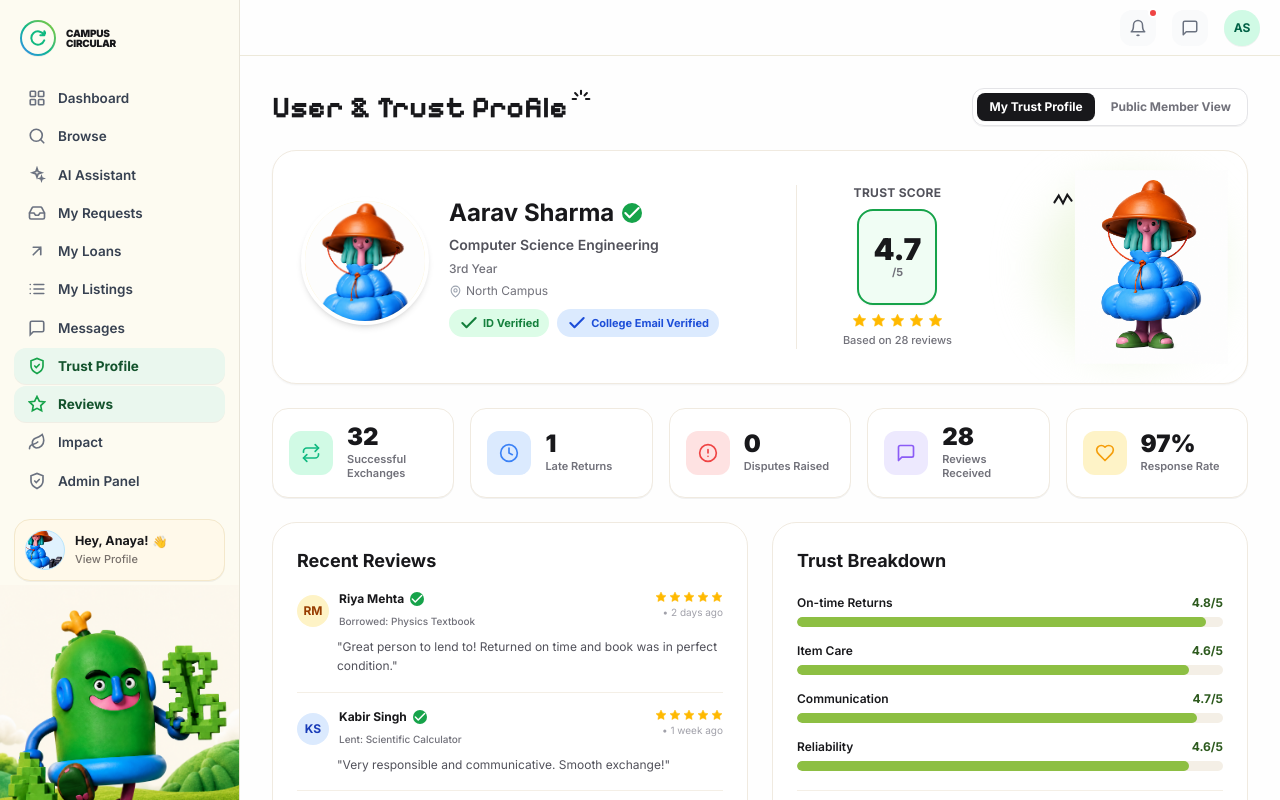
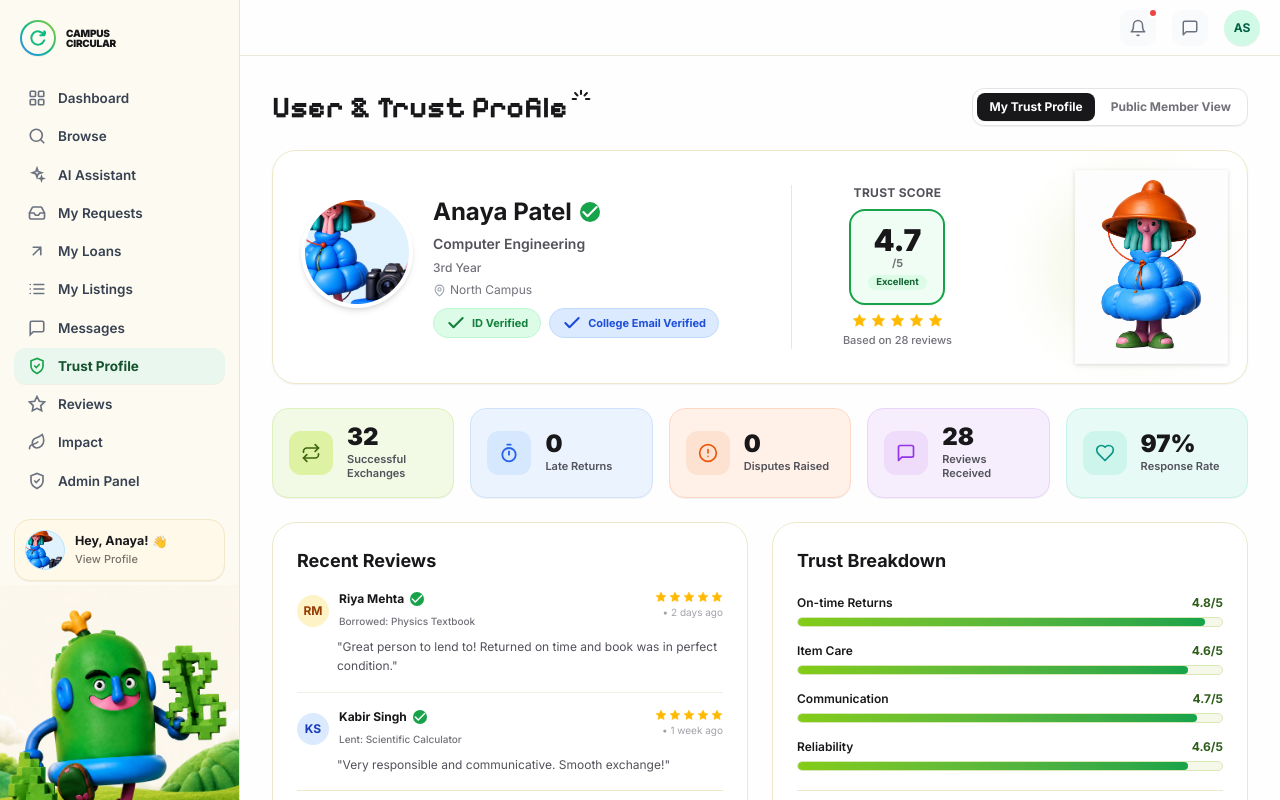
Before and after one commit to SC136/Web_Fusion_2.0, a Next.js app: page /profile in a window 1280 px wide. Built offline with nearby package versions, Linux system fonts and the light colour scheme.

Commit message:
Fix sidebar route active selection and polish Trust Profile UI to match dashboard design theme

```diff
--- a/app/components/dashboard/Sidebar.tsx
+++ b/app/components/dashboard/Sidebar.tsx
@@ -15,7 +15,7 @@ const navItems = [
   { label: "My Listings", icon: "list", href: "/dashboard" },
   { label: "Messages", icon: "message", href: "/dashboard" },
   { label: "Trust Profile", icon: "shield-check", href: "/profile" },
-  { label: "Reviews", icon: "star", href: "/profile" },
+  { label: "Reviews", icon: "star", href: "/profile#reviews" },
   { label: "Impact", icon: "leaf", href: "/dashboard" },
   { label: "Admin Panel", icon: "shield", href: "/dashboard" },
 ];
@@ -122,10 +122,13 @@ export default function Sidebar() {
       {/* ─── 2. Navigation Links ────────────────────────────── */}
       <nav className="flex-1 px-3.5 py-1 space-y-0.5 overflow-y-auto">
         {navItems.map((item) => {
-          const isActive =
-            item.href === "/dashboard"
-              ? (pathname === "/dashboard" || pathname === "/") && item.label === "Dashboard"
-              : pathname === item.href && (item.label === "Trust Profile" ? pathname === "/profile" : true);
+          // Precise single item active matching:
+          let isActive = false;
+          if (item.label === "Dashboard") {
+            isActive = pathname === "/dashboard" || pathname === "/";
+          } else if (item.label === "Trust Profile") {
+            isActive = pathname === "/profile";
+          }
 
           return (
             <Link
--- a/app/data/mockData.ts
+++ b/app/data/mockData.ts
@@ -202,9 +202,9 @@ export const popularSearches = [
 ];
 
 export const profileUser = {
-  name: "Aarav Sharma",
-  initials: "AS",
-  department: "Computer Science Engineering",
+  name: "Anaya Patel",
+  initials: "AP",
+  department: "Computer Engineering",
   year: "3rd Year",
   location: "North Campus",
   verifiedId: true,
@@ -212,11 +212,11 @@ export const profileUser = {
   trustScore: 4.7,
   reviewsCount: 28,
   metrics: [
-    { label: "Successful Exchanges", value: "32", icon: "repeat", color: "#10B981", bgColor: "#D1FAE5" },
-    { label: "Late Returns", value: "1", icon: "clock", color: "#3B82F6", bgColor: "#DBEAFE" },
-    { label: "Disputes Raised", value: "0", icon: "alert-circle", color: "#EF4444", bgColor: "#FEE2E2" },
-    { label: "Reviews Received", value: "28", icon: "message", color: "#8B5CF6", bgColor: "#EDE9FE" },
-    { label: "Response Rate", value: "97%", icon: "heart", color: "#F59E0B", bgColor: "#FEF3C7" },
+    { label: "Successful Exchanges", value: "32", icon: "repeat", color: "#3F6212", bgColor: "#DEF2A3", cardBg: "#F2F9E5", cardBorder: "#DEF0BC" },
+    { label: "Late Returns", value: "0", icon: "timer", color: "#2563EB", bgColor: "#D6E8FE", cardBg: "#EBF3FE", cardBorder: "#D1E3FC" },
+    { label: "Disputes Raised", value: "0", icon: "alert-circle", color: "#EA580C", bgColor: "#FDE2D2", cardBg: "#FFF1E8", cardBorder: "#FDD9C5" },
+    { label: "Reviews Received", value: "28", icon: "message", color: "#9333EA", bgColor: "#EEDCFA", cardBg: "#F6EEFD", cardBorder: "#E8D7FA" },
+    { label: "Response Rate", value: "97%", icon: "heart", color: "#0D9488", bgColor: "#CEF5EC", cardBg: "#E8FAF6", cardBorder: "#C8F3EA" },
   ],
   reviews: [
     {
--- a/app/profile/page.tsx
+++ b/app/profile/page.tsx
@@ -73,16 +73,16 @@ export default function ProfilePage() {
           {activeTab === "dashboard" && (
             <div className="space-y-6 animate-fadeInUp">
               {/* Top Main Hero Card */}
-              <div className="bg-white rounded-3xl border border-[#F0EAE0] p-6 lg:p-7 shadow-xs relative overflow-hidden flex flex-col lg:flex-row items-center justify-between gap-6">
+              <div className="bg-white rounded-3xl border border-[#EDE8C8] p-6 lg:p-7 shadow-xs relative overflow-hidden flex flex-col lg:flex-row items-center justify-between gap-6">
                 {/* Left Side: Avatar + Details */}
                 <div className="flex flex-col sm:flex-row items-center sm:items-start gap-5 text-center sm:text-left z-10">
                   {/* Large Circular Avatar */}
-                  <div className="relative w-28 h-28 sm:w-32 sm:h-32 rounded-full overflow-hidden bg-[#FEF3C7] border-4 border-white shadow-md flex-shrink-0">
+                  <div className="relative w-24 h-24 sm:w-28 sm:h-28 rounded-full overflow-hidden bg-[#E0F2FE] border-4 border-white shadow-md flex-shrink-0">
                     <Image
-                      src="/mascots/blue_dress_hat.png"
+                      src="/dashboard.png"
                       alt={profileUser.name}
                       fill
-                      className="object-cover object-top scale-110"
+                      className="object-cover object-top scale-175 translate-y-1"
                       priority
                     />
                   </div>
@@ -109,11 +109,11 @@ export default function ProfilePage() {
 
                     {/* Verification Badges */}
                     <div className="flex flex-wrap items-center justify-center sm:justify-start gap-2 pt-1">
-                      <span className="inline-flex items-center gap-1 px-2.5 py-1 rounded-full text-[11px] font-bold bg-[#DCFCE7] text-[#15803D]">
+                      <span className="inline-flex items-center gap-1.5 px-3 py-1 rounded-full text-[11px] font-bold bg-[#DCFCE7] text-[#15803D] border border-[#BBF7D0]">
                         <AppIcon name="check" size={11} />
                         <span>ID Verified</span>
                       </span>
-                      <span className="inline-flex items-center gap-1 px-2.5 py-1 rounded-full text-[11px] font-bold bg-[#DBEAFE] text-[#1D4ED8]">
+                      <span className="inline-flex items-center gap-1.5 px-3 py-1 rounded-full text-[11px] font-bold bg-[#DBEAFE] text-[#1D4ED8] border border-[#BFDBFE]">
                         <AppIcon name="check" size={11} />
                         <span>College Email Verified</span>
                       </span>
@@ -122,16 +122,19 @@ export default function ProfilePage() {
                 </div>
 
                 {/* Center-Right: Trust Score Card */}
-                <div className="border-t lg:border-t-0 lg:border-l border-[#F0EAE0] pt-4 lg:pt-0 lg:pl-8 flex flex-col items-center text-center z-10 min-w-[170px]">
+                <div className="border-t lg:border-t-0 lg:border-l border-[#EDE8C8] pt-4 lg:pt-0 lg:pl-8 flex flex-col items-center text-center z-10 min-w-[180px]">
                   <span className="text-xs font-bold text-[#52525B] mb-2 uppercase tracking-wide">
                     Trust Score
                   </span>
                   {/* Shield Badge */}
-                  <div className="w-20 h-24 border-2 border-[#16A34A] rounded-2xl flex flex-col items-center justify-center bg-[#F0FDF4] shadow-xs relative mb-2">
+                  <div className="w-24 h-24 border-2 border-[#16A34A] rounded-2xl flex flex-col items-center justify-center bg-[#F0FDF4] shadow-xs relative mb-2">
                     <span className="text-3xl font-black text-[#18181B] leading-none">
                       {profileUser.trustScore}
                     </span>
                     <span className="text-[11px] font-bold text-[#71717A]">/5</span>
+                    <span className="text-[9.5px] font-bold text-[#166534] bg-[#DCFCE7] px-2 py-0.2 rounded-full mt-1">
+                      Excellent
+                    </span>
                   </div>
                   {/* Stars */}
                   <div className="flex items-center gap-1 text-amber-400 mb-1">
@@ -144,30 +147,25 @@ export default function ProfilePage() {
                   </span>
                 </div>
 
-                {/* Far Right: Thumbs Up Mascot Artwork */}
+                {/* Far Right: Clean 3D Mascot Character */}
                 <div className="relative w-36 h-40 lg:w-44 lg:h-44 hidden md:block flex-shrink-0 z-0">
-                  <div className="absolute inset-0 bg-[#E2F0CB]/60 rounded-full blur-xl -z-10" />
+                  <div className="absolute inset-0 bg-[#F5F8E9] rounded-full blur-xl -z-10" />
                   <Image
                     src="/mascots/blue_dress_hat.png"
-                    alt="Thumbs up mascot"
+                    alt="Profile mascot"
                     fill
-                    className="object-contain object-right-bottom scale-110"
+                    className="object-contain object-right-bottom scale-110 select-none pointer-events-none drop-shadow-sm"
                   />
-                  {/* Burst Accent */}
-                  <div className="absolute top-2 left-2 text-[#18181B]">
-                    <svg width="24" height="24" viewBox="0 0 28 28" fill="none" stroke="currentColor" strokeWidth="2.5" strokeLinecap="round">
-                      <path d="M4 18 L9 10 L14 19 L19 9 L24 16" />
-                    </svg>
-                  </div>
                 </div>
               </div>
 
-              {/* Middle Metrics Row (5 White Cards) */}
+              {/* Middle Metrics Row (5 Distinct Pastel Cards) */}
               <div className="grid grid-cols-2 sm:grid-cols-3 lg:grid-cols-5 gap-3 sm:gap-4">
                 {profileUser.metrics.map((m) => (
                   <div
                     key={m.label}
-                    className="bg-white rounded-2xl border border-[#F0EAE0] p-4 flex items-center gap-3.5 shadow-2xs hover:shadow-xs transition-shadow"
+                    style={{ backgroundColor: m.cardBg, borderColor: m.cardBorder }}
+                    className="rounded-2xl border p-4 flex items-center gap-3.5 shadow-2xs hover:shadow-xs transition-shadow"
                   >
                     <div
                       className="w-11 h-11 rounded-xl flex items-center justify-center flex-shrink-0"
@@ -179,7 +177,7 @@ export default function ProfilePage() {
                       <p className="text-xl sm:text-2xl font-black text-[#18181B] leading-none mb-1">
                         {m.value}
                       </p>
-                      <p className="text-[11px] font-semibold text-[#71717A] leading-tight">
+                      <p className="text-[11px] font-semibold text-[#52525B] leading-tight">
                         {m.label}
                       </p>
                     </div>
@@ -190,7 +188,7 @@ export default function ProfilePage() {
               {/* Bottom Two Columns: Recent Reviews & Trust Breakdown */}
               <div className="grid grid-cols-1 lg:grid-cols-2 gap-6">
                 {/* 1. Recent Reviews */}
-                <div className="bg-white rounded-3xl border border-[#F0EAE0] p-6 shadow-2xs flex flex-col justify-between">
+                <div className="bg-white rounded-3xl border border-[#EDE8C8] p-6 shadow-2xs flex flex-col justify-between">
                   <div>
                     <h3 className="text-base sm:text-lg font-bold text-[#18181B] mb-4">
                       Recent Reviews
@@ -239,10 +237,10 @@ export default function ProfilePage() {
                     </div>
                   </div>
 
-                  <div className="pt-5 mt-4 border-t border-[#F4EFE6] flex justify-end">
+                  <div className="pt-5 mt-4 border-t border-[#EDE8C8] flex justify-end">
                     <button
                       id="view-all-reviews-btn"
-                      className="px-4 py-2 bg-[#8DBF43] hover:bg-[#7EAC3B] text-[#18181B] font-bold text-xs rounded-full transition-all shadow-2xs hover:shadow-xs flex items-center gap-1.5 cursor-pointer"
+                      className="px-4 py-2 bg-[#6F9535] hover:bg-[#5E802B] text-white font-bold text-xs rounded-full transition-all shadow-2xs hover:shadow-xs flex items-center gap-1.5 cursor-pointer"
                     >
                       <span>View All Reviews</span>
                       <AppIcon name="arrow-right" size={13} />
@@ -251,7 +249,7 @@ export default function ProfilePage() {
                 </div>
 
                 {/* 2. Trust Breakdown */}
-                <div className="bg-white rounded-3xl border border-[#F0EAE0] p-6 shadow-2xs flex flex-col justify-between">
+                <div className="bg-white rounded-3xl border border-[#EDE8C8] p-6 shadow-2xs flex flex-col justify-between">
                   <div>
                     <h3 className="text-base sm:text-lg font-bold text-[#18181B] mb-5">
                       Trust Breakdown
@@ -261,11 +259,11 @@ export default function ProfilePage() {
                         <div key={item.label}>
                           <div className="flex items-center justify-between text-xs font-semibold text-[#18181B] mb-1.5">
                             <span>{item.label}</span>
-                            <span className="font-bold text-[#2D5A1E]">{item.score}</span>
+                            <span className="font-bold text-[#2E5E1C]">{item.score}</span>
                           </div>
-                          <div className="w-full h-2.5 bg-[#F4EFE6] rounded-full overflow-hidden">
+                          <div className="w-full h-2.5 bg-[#F5F8E9] border border-[#D8E8B8] rounded-full overflow-hidden">
                             <div
-                              className="h-full bg-[#8DBF43] rounded-full transition-all duration-500"
+                              className="h-full bg-gradient-to-r from-[#84CC16] to-[#16A34A] rounded-full transition-all duration-500"
                               style={{ width: `${item.progress}%` }}
                             />
                           </div>
@@ -274,10 +272,10 @@ export default function ProfilePage() {
                     </div>
                   </div>
 
-                  <div className="pt-5 mt-4 border-t border-[#F4EFE6] flex justify-end">
+                  <div className="pt-5 mt-4 border-t border-[#EDE8C8] flex justify-end">
                     <button
                       id="how-trust-works-btn"
-                      className="px-4 py-2 bg-[#8DBF43] hover:bg-[#7EAC3B] text-[#18181B] font-bold text-xs rounded-full transition-all shadow-2xs hover:shadow-xs flex items-center gap-1.5 cursor-pointer"
+                      className="px-4 py-2 bg-[#6F9535] hover:bg-[#5E802B] text-white font-bold text-xs rounded-full transition-all shadow-2xs hover:shadow-xs flex items-center gap-1.5 cursor-pointer"
                     >
                       <span>How Trust Score Works</span>
                       <AppIcon name="arrow-right" size={13} />
```
